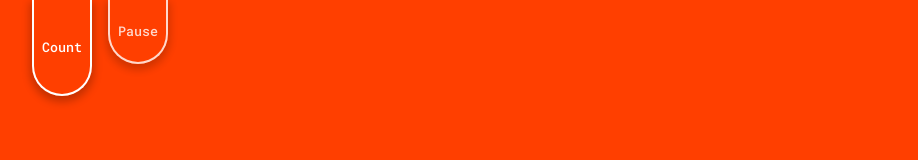
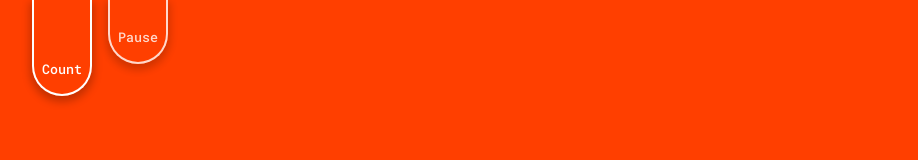
Before and after one commit to stephenpalgeorge/number-base, a Svelte app: page / in a window 1280 px wide. Shown: the top 160 px of the page, without its empty margins (0-918 px from the left). Built offline with nearby package versions, Linux system fonts and the light colour scheme.

Commit message:
adjust control button styles

```diff
--- a/src/components/ControlButton.svelte
+++ b/src/components/ControlButton.svelte
@@ -9,6 +9,9 @@
 
 <style>
   button {
+    display: flex;
+    justify-content: center;
+    align-items: flex-end;
     height: 6rem;
     width: fit-content;
     /* weird css hack, does 50% of the short side */
@@ -17,6 +20,7 @@
 
     margin-right: 1rem;
     padding: .5rem;
+    padding-bottom: 1rem;
     background: none;
     border: .125rem solid #fff;
     border-top-width: 0;
```
